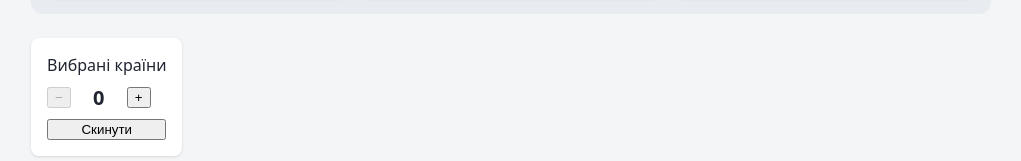
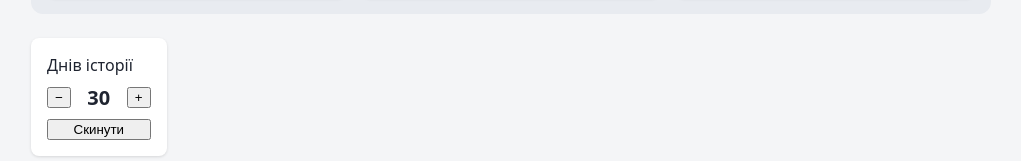
Before and after one commit to ipz241shvo/epidemic-stats-dashboard, a React (Vite) app: page / in a window 1280 px wide. Shown: the part 286-447 px from the top of the page, without its empty margins (129-1150 px from the left). Built offline with nearby package versions, Linux system fonts and the light colour scheme.

Commit message:
refactor: rename Counter label

```diff
--- a/src/App.tsx
+++ b/src/App.tsx
@@ -23,7 +23,7 @@ function App() {
       </Toggle>
 
       <section>
-        <Counter label="Вибрані країни" min={0} max={countries.length} />
+        <Counter label="Днів історії" initialValue={30} min={7} max={90} />
       </section>
 
       <section>
```
